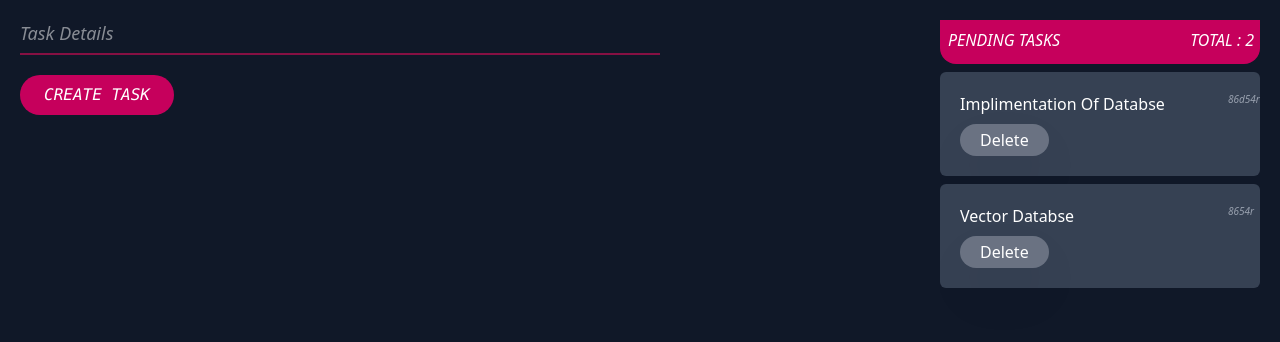
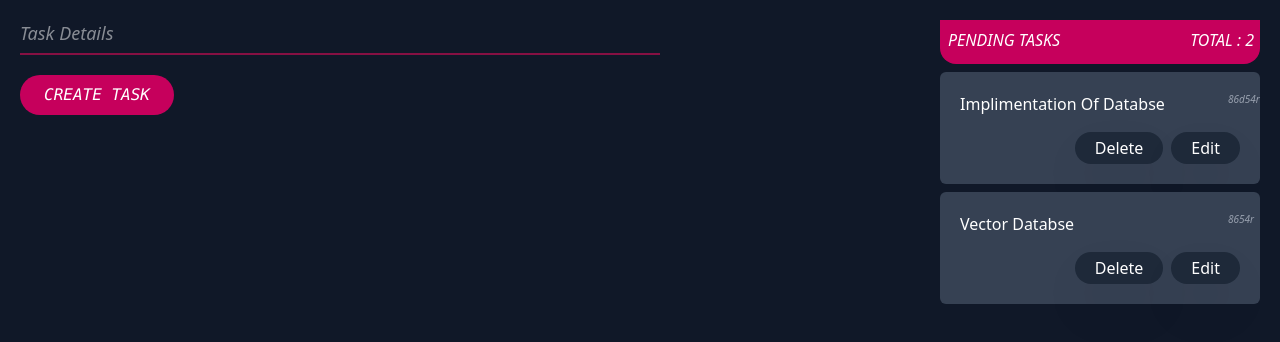
Before and after one commit to strictlyManish/New-Series, a React (Vite) app in the folder Day 01/: page / in a window 1280 px wide. Shown: the top 342 px of the page. Built offline with nearby package versions, Linux system fonts and the light colour scheme.

Commit message:
Edit & delation funtionlity

```diff
--- a/Day 01/package.json
+++ b/Day 01/package.json
@@ -11,6 +11,7 @@
   },
   "dependencies": {
     "@tailwindcss/vite": "^4.1.13",
+    "framer-motion": "^12.23.19",
     "lucide-react": "^0.544.0",
     "nanoid": "^5.1.6",
     "react": "^19.1.1",
--- a/Day 01/src/components/Read.jsx
+++ b/Day 01/src/components/Read.jsx
@@ -1,40 +1,90 @@
+import { motion, AnimatePresence } from "framer-motion";
+import { useState } from "react";
 
-function Read(propps) {
-  const {data,setData} = propps;
-  const len = data.length;
+function Read({ data, setData }) {
+  const [editedId, setEditedId] = useState(null);
+  const [editedText, setEditedText] = useState("");
 
-  const deleteHandler = (id) =>{
-    const filterdData = data.filter((item)=>{
-        return item.id !== id
-    });
-    setData(filterdData)
+  const deleteHandler = (id) => {
+    setData(data.filter((item) => item.id !== id));
   };
 
+  const startEdit = (id, title) => {
+    setEditedId(id);
+    setEditedText(title);
+  };
 
-
-  const renderData = data.map((obj) => {
-    return (
-      <li
-        key={obj.id}
-        className="bg-gray-700 p-5 list-none rounded-md mt-2 relative"
-      >
-        <span className="text-[10px] absolute left-[90%] italic text-gray-400">
-          {obj.id}
-        </span>
-        <p className="capitalize">{obj.title}</p>
-        <button onClick={()=>deleteHandler(obj.id)} className="mt-2 bg-gray-500 px-5 py-1 rounded-full shadow-2xl cursor-pointer active:backdrop-blur-2xl transition-all">Delete</button>
-      </li>
+  const saveEdit = (id) => {
+    setData(
+      data.map((item) =>
+        item.id === id ? { ...item, title: editedText } : item
+      )
     );
-  });
-
+    setEditedId(null);
+    setEditedText("");
+  };
 
   return (
-    <div className="w-[25vw] transition-all h-[90vh] overflow-x-auto relative">
+    <div className="w-[25vw] transition-all h-[90vh] overflow-x-auto relative overflow-y-hidden">
       <p className="pb-3 sticky top-0 z-1 bg-pink-700 backdrop-blur-xl p-2 rounded-b-2xl italic uppercase font-medium">
         Pending Tasks
-        <span className="absolute right-0 mr-1.5">Total : {len}</span>
+        <span className="absolute right-0 mr-1.5">Total : {data.length}</span>
       </p>
-      {renderData}
+
+      <AnimatePresence>
+        {data.map((obj) => (
+          <motion.li
+            key={obj.id}
+            initial={{ opacity: 0, y: -10 }}
+            animate={{ opacity: 1, y: 0 }}
+            exit={{ opacity: 0, x: 50, scale: 0.9 }}
+            transition={{ duration: 0.3 }}
+            className="bg-gray-700 p-5 list-none rounded-md mt-2 relative"
+          >
+            <span className="text-[10px] absolute left-[90%] italic text-gray-400">
+              {obj.id}
+            </span>
+
+            {editedId === obj.id ? (
+              <input
+                type="text"
+                value={editedText}
+                onChange={(e) => setEditedText(e.target.value)}
+                className="w-full p-2 rounded-md bg-gray-700 outline-none"
+              />
+            ) : (
+              <p className="capitalize">{obj.title}</p>
+            )}
+
+            <div className="flex gap-2 mt-2 justify-end">
+              <button
+                onClick={() => deleteHandler(obj.id)}
+                className="mt-2 bg-gray-800 px-5 py-1 rounded-full shadow-2xl cursor-pointer
+                         active:backdrop-blur-2xl transition-all"
+              >
+                Delete
+              </button>
+
+              {editedId === obj.id ? (
+                <button
+                  onClick={() => saveEdit(obj.id)}
+                  className="mt-2 bg-green-600 px-5 py-1 rounded-full shadow-2xl cursor-pointer"
+                >
+                  Save
+                </button>
+              ) : (
+                <button
+                  onClick={() => startEdit(obj.id, obj.title)}
+                  className="mt-2 bg-gray-800 px-5 py-1 rounded-full shadow-2xl cursor-pointer
+                           active:backdrop-blur-2xl transition-all"
+                >
+                  Edit
+                </button>
+              )}
+            </div>
+          </motion.li>
+        ))}
+      </AnimatePresence>
     </div>
   );
 }
```
Also changed, not shown: 1 other file (tests, documents, lock files or other folders).
